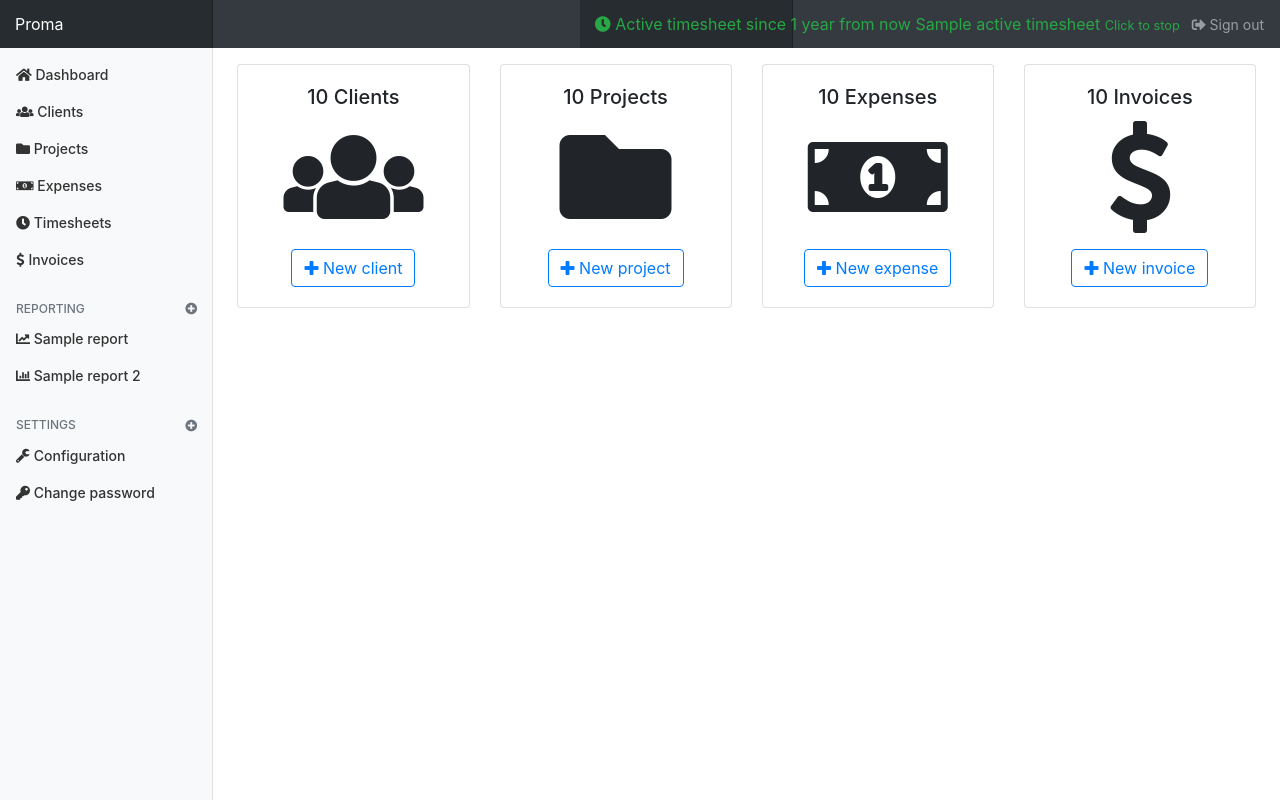
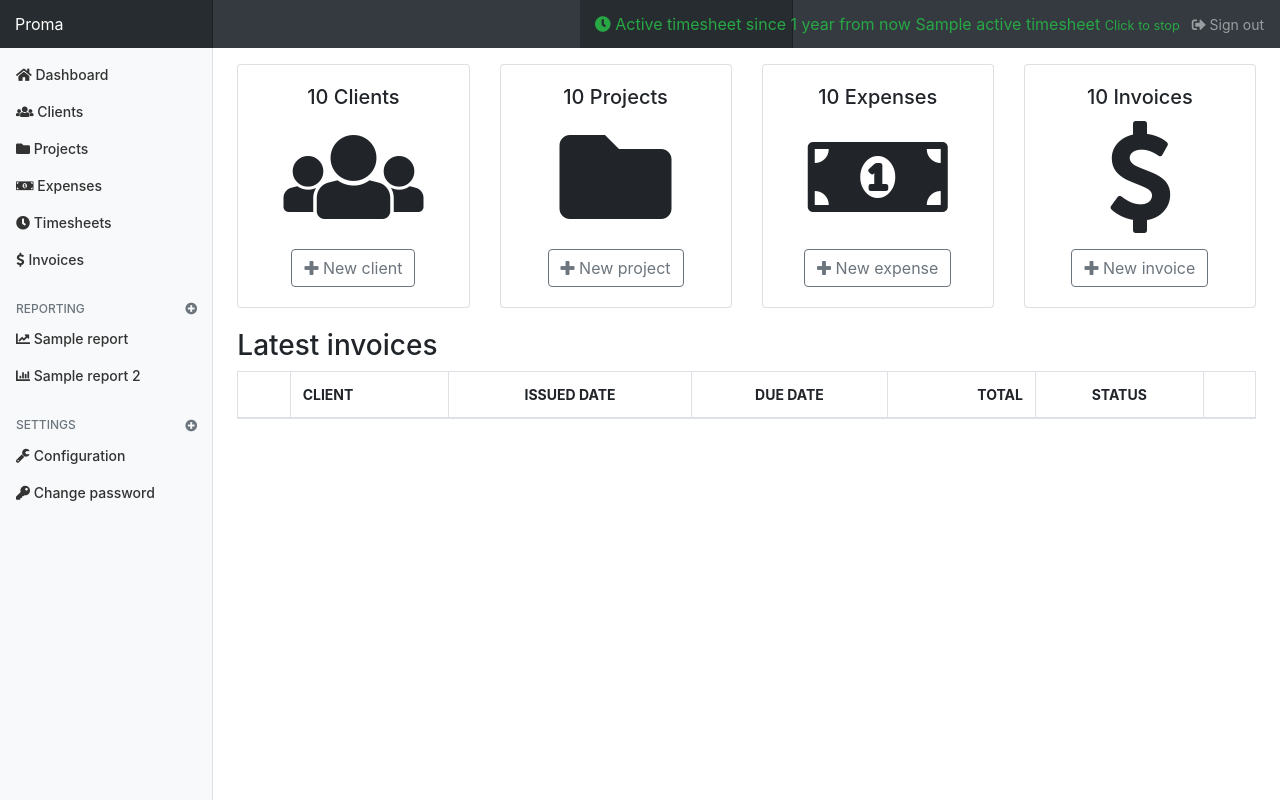
Before and after one commit to erickgnavar/proma, a Django app: template proma/templates/home.html in a window 1280 px wide. Run offline with Django 3.2, Linux system fonts and the light colour scheme; the template is opened without the code that fills it: most values are stand-ins (such as "Sample title", 1, 10 or a date in 2020); lists and menus that the app fills with data are empty; some libraries are stand-ins or nearby versions.

Commit message:
Add latest invoices to dashboard template
* Extract invoices table to partial template
* Add method to client to get gravatar url from email

```diff
--- a/proma/invoices/views.py
+++ b/proma/invoices/views.py
@@ -92,6 +92,11 @@ class InvoiceListView(LoginRequiredMixin, FilterView):
     context_object_name = "invoices"
     filterset_class = filters.InvoiceFilter
 
+    def get_queryset(self):
+        qs = super().get_queryset()
+        qs = qs.select_related("client")
+        return qs
+
 
 class InvoiceDetailView(LoginRequiredMixin, DetailView):
 
--- a/proma/static/css/dashboard.css
+++ b/proma/static/css/dashboard.css
@@ -75,3 +75,7 @@ body {
 
 .border-top { border-top: 1px solid #e5e5e5; }
 .border-bottom { border-bottom: 1px solid #e5e5e5; }
+
+.badge-pill {
+  padding: 5px 8px;
+}
--- a/proma/templates/home.html
+++ b/proma/templates/home.html
@@ -1,17 +1,17 @@
-{% extends 'base.html' %}
+{% extends "base.html" %}
 {% load i18n %}
 {% block content %}
 <div class="row text-center">
   <div class="col-sm-3">
     <div class="card">
       <div class="card-body">
-        <h5 class="card-title">{{ clients_quantity }} {% trans 'Clients' %}</h5>
+        <h5 class="card-title">{{ clients_quantity }} {% trans "Clients" %}</h5>
         <p>
           <i class="fas fa-8x fa-users"></i>
         </p>
-        <a href="{% url 'clients:client-create' %}" class="btn btn-outline-primary">
+        <a href="{% url "clients:client-create" %}" class="btn btn-outline-secondary">
           <i class="fas fa-plus"></i>
-          {% trans 'New client' %}
+          {% trans "New client" %}
         </a>
       </div>
     </div>
@@ -19,13 +19,13 @@
   <div class="col-sm-3">
     <div class="card">
       <div class="card-body">
-        <h5 class="card-title">{{ projects_quantity }} {% trans 'Projects' %}</h5>
+        <h5 class="card-title">{{ projects_quantity }} {% trans "Projects" %}</h5>
         <p>
           <i class="fas fa-8x fa-folder"></i>
         </p>
-        <a href="{% url 'projects:project-create' %}" class="btn btn-outline-primary">
+        <a href="{% url "projects:project-create" %}" class="btn btn-outline-secondary">
           <i class="fas fa-plus"></i>
-          {% trans 'New project' %}
+          {% trans "New project" %}
         </a>
       </div>
     </div>
@@ -33,13 +33,13 @@
   <div class="col-sm-3">
     <div class="card">
       <div class="card-body">
-        <h5 class="card-title">{{ expenses_quantity }} {% trans 'Expenses' %}</h5>
+        <h5 class="card-title">{{ expenses_quantity }} {% trans "Expenses" %}</h5>
         <p>
           <i class="fas fa-8x fa-money-bill-alt"></i>
         </p>
-        <a href="{% url 'projects:expense-create' %}" class="btn btn-outline-primary">
+        <a href="{% url "projects:expense-create" %}" class="btn btn-outline-secondary">
           <i class="fas fa-plus"></i>
-          {% trans 'New expense' %}
+          {% trans "New expense" %}
         </a>
       </div>
     </div>
@@ -47,16 +47,25 @@
   <div class="col-sm-3">
     <div class="card">
       <div class="card-body">
-        <h5 class="card-title">{{ invoices_quantity }} {% trans 'Invoices' %}</h5>
+        <h5 class="card-title">{{ invoices_quantity }} {% trans "Invoices" %}</h5>
         <p>
           <i class="fas fa-8x fa-dollar-sign"></i>
         </p>
-        <a href="{% url 'invoices:invoice-create' %}" class="btn btn-outline-primary">
+        <a href="{% url "invoices:invoice-create" %}" class="btn btn-outline-secondary">
           <i class="fas fa-plus"></i>
-          {% trans 'New invoice' %}
+          {% trans "New invoice" %}
         </a>
       </div>
     </div>
   </div>
 </div>
+<br/>
+<div class="row">
+  <div class="col-md-12">
+    <h3>
+      {% trans "Latest invoices" %}
+    </h3>
+    {% include "invoices/_invoice-table.html" with invoices=latest_invoices %}
+  </div>
+</div>
 {% endblock content %}
--- /dev/null
+++ b/proma/templates/invoices/_invoice-table.html
@@ -0,0 +1,57 @@
+{% load i18n humanize %}
+<table class="table table-bordered table-striped">
+  <thead>
+    <tr>
+      <th></th>
+      <th>{% trans "Client"|upper %}</th>
+      <th class="text-center">{% trans "Issued date"|upper %}</th>
+      <th class="text-center">{% trans "Due date"|upper %}</th>
+      <th class="text-right">{% trans "Total"|upper %}</th>
+      <th class="text-center">{% trans "Status"|upper %}</th>
+      <th></th>
+    </tr>
+  </thead>
+  <tbody>
+    {% for invoice in invoices %}
+      <tr>
+        <td class="text-center align-middle">
+          <a href="{% url "clients:client-detail" invoice.client.id %}">
+            <img alt="{{ invoice.client.name }}" src="{{ invoice.client.gravatar_image_url }}?size=50" class="rounded-circle" />
+          </a>
+        </td>
+        <td class="align-middle">
+          <b>{{ invoice.client }}</b>
+          <br/>
+          {% if invoice.status != invoice.DRAFT %}
+            {{ invoice.number }}
+          {% endif %}
+        </td>
+        <td class="text-center align-middle">
+          {{ invoice.issue_date }}
+        </td>
+        <td class="text-center align-middle">
+          {{ invoice.due_date|naturalday }}
+        </td>
+        <td class="text-right align-middle">
+          {{ invoice.total }}
+        </td>
+        <td class="text-center align-middle">
+          {% if invoice.status == invoice.PAID %}
+            <span class="badge badge-success badge-pill">{{ invoice.get_status_display }}</span>
+          {% elif invoice.status == invoice.CANCELLED %}
+            <span class="badge badge-danger badge-pill">{{ invoice.get_status_display }}</span>
+          {% elif invoice.status == invoice.OPEN %}
+            <span class="badge badge-info badge-pill">{{ invoice.get_status_display }}</span>
+          {% elif invoice.status == invoice.DRAFT %}
+            <span class="badge badge-secondary badge-pill">{{ invoice.get_status_display }}</span>
+          {% endif %}
+        </td>
+        <td class="text-center align-middle">
+          <a href="{% url "invoices:invoice-detail" invoice.id %}">
+            {% trans "View" %}
+          </a>
+        </td>
+      </tr>
+    {% endfor %}
+  </tbody>
+</table>
--- a/proma/views.py
+++ b/proma/views.py
@@ -18,6 +18,11 @@ class HomeView(LoginRequiredMixin, TemplateView):
                 "expenses_quantity": Expense.objects.count(),
                 "clients_quantity": Client.objects.count(),
                 "invoices_quantity": Invoice.objects.count(),
+                "latest_invoices": Invoice.objects.exclude(
+                    status__in=(Invoice.DRAFT, Invoice.CANCELLED)
+                )
+                .select_related("client")
+                .order_by("-issue_date")[:5],
             }
         )
         return context
```
Also changed, not shown: proma/clients/models.py (+7 -0 lines), proma/templates/invoices/invoice_list.html (+7 -35 lines).
